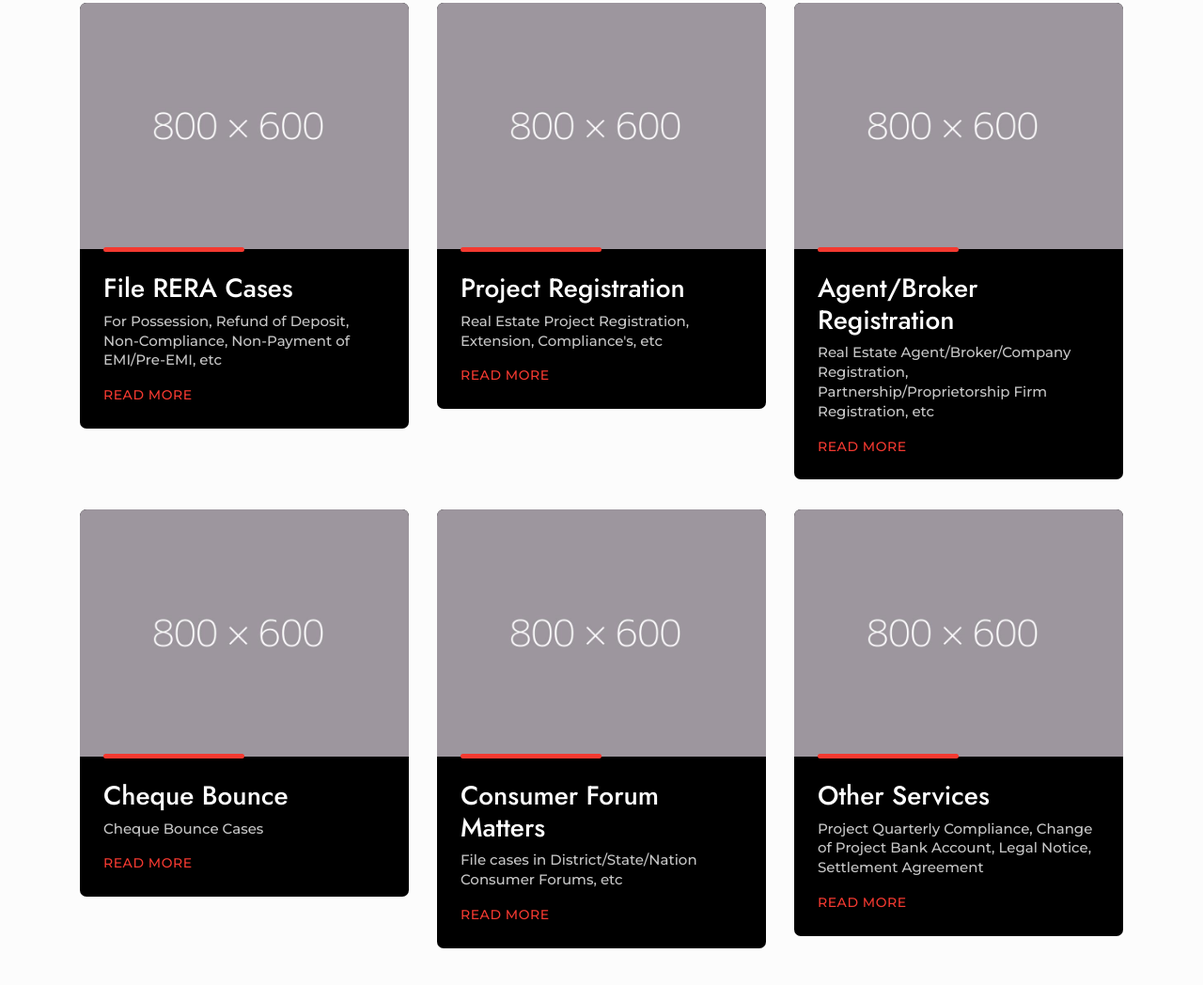
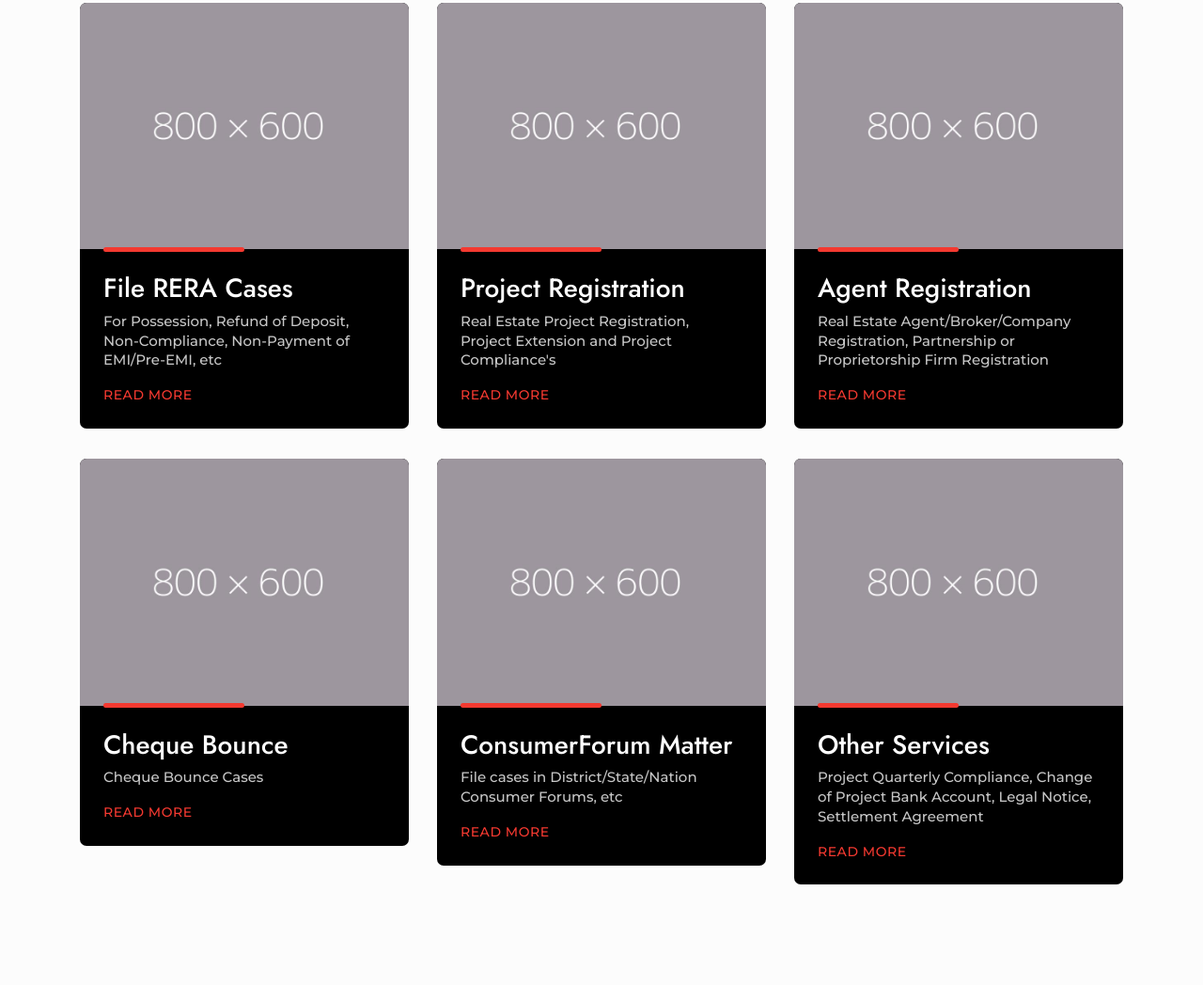
Before and after one commit to sanidhya09/QLH, a plain HTML site: page index.html in a window 1280 px wide. Shown: the part 1724-2772 px from the top of the page at 94% size. Drawn offline with Linux system fonts and the light colour scheme.

```diff
--- a/index.html
+++ b/index.html
@@ -142,7 +142,7 @@
                     <img src="assets/images/practice-3.jpg" alt="practice" class="img-fluid">
                     <div class="content">
                         <h3>Project Registration</h3>
-                        <p>Real Estate Project Registration, Extension, Compliance's, etc</p>
+                        <p>Real Estate Project Registration, Project Extension and Project Compliance's</p>
                         <a href="#" class="glb-btn">Read More</a>
                     </div>
                 </div>
@@ -151,9 +151,8 @@
                 <div class="services">
                     <img src="assets/images/practice-4.jpg" alt="practice" class="img-fluid">
                     <div class="content">
-                        <h3>Agent/Broker Registration</h3>
-                        <p>Real Estate Agent/Broker/Company Registration, Partnership/Proprietorship Firm Registration,
-                            etc
+                        <h3>Agent Registration</h3>
+                        <p>Real Estate Agent/Broker/Company Registration, Partnership or Proprietorship Firm Registration
                         </p>
                         <a href="#" class="glb-btn">Read More</a>
                     </div>
@@ -173,7 +172,7 @@
                 <div class="services">
                     <img src="assets/images/practice-7.jpg" alt="practice" class="img-fluid">
                     <div class="content">
-                        <h3>Consumer Forum Matters</h3>
+                        <h3>ConsumerForum Matter</h3>
                         <p>File cases in District/State/Nation Consumer Forums, etc</p>
                         <a href="#" class="glb-btn">Read More</a>
                     </div>
```
